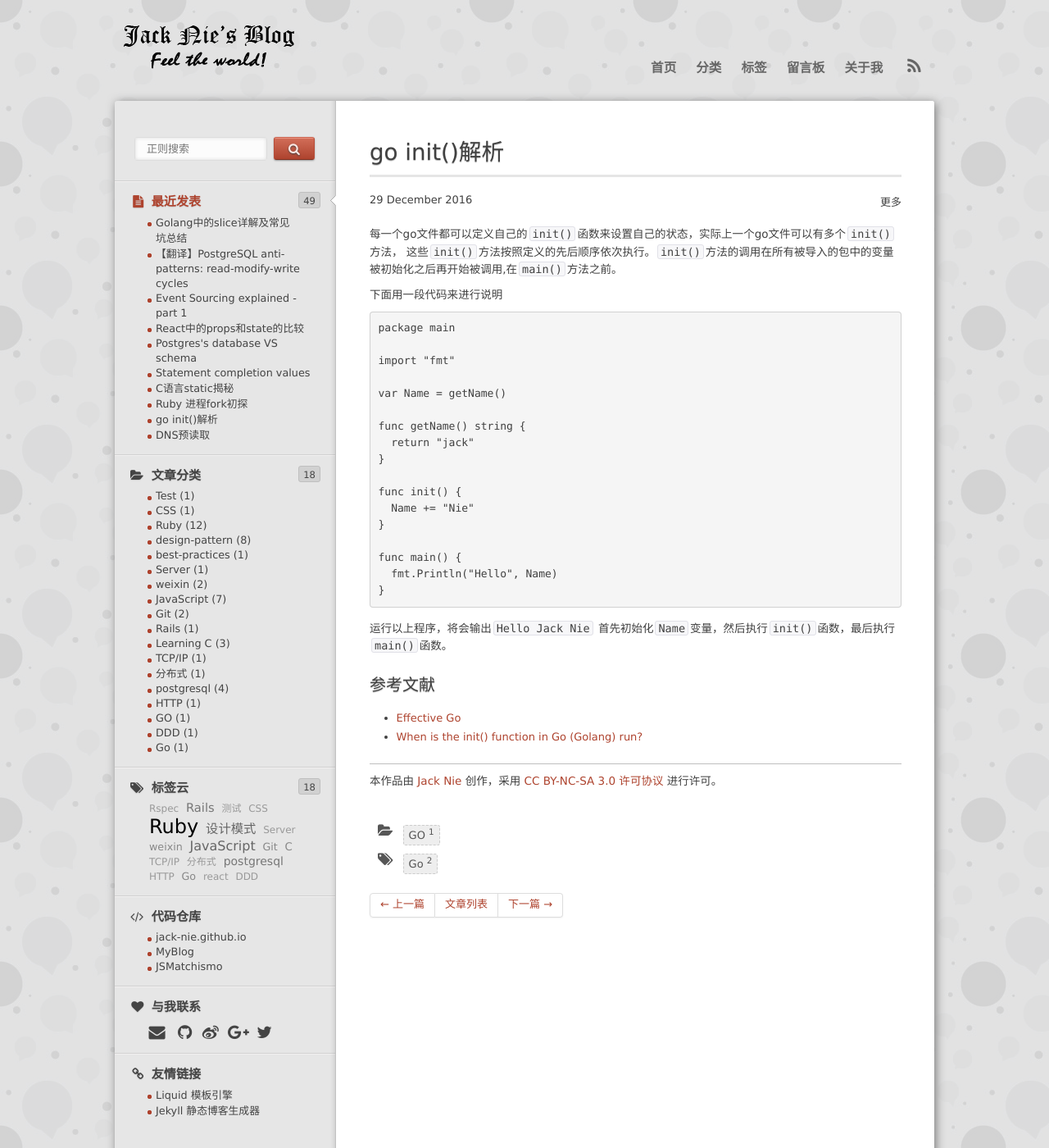
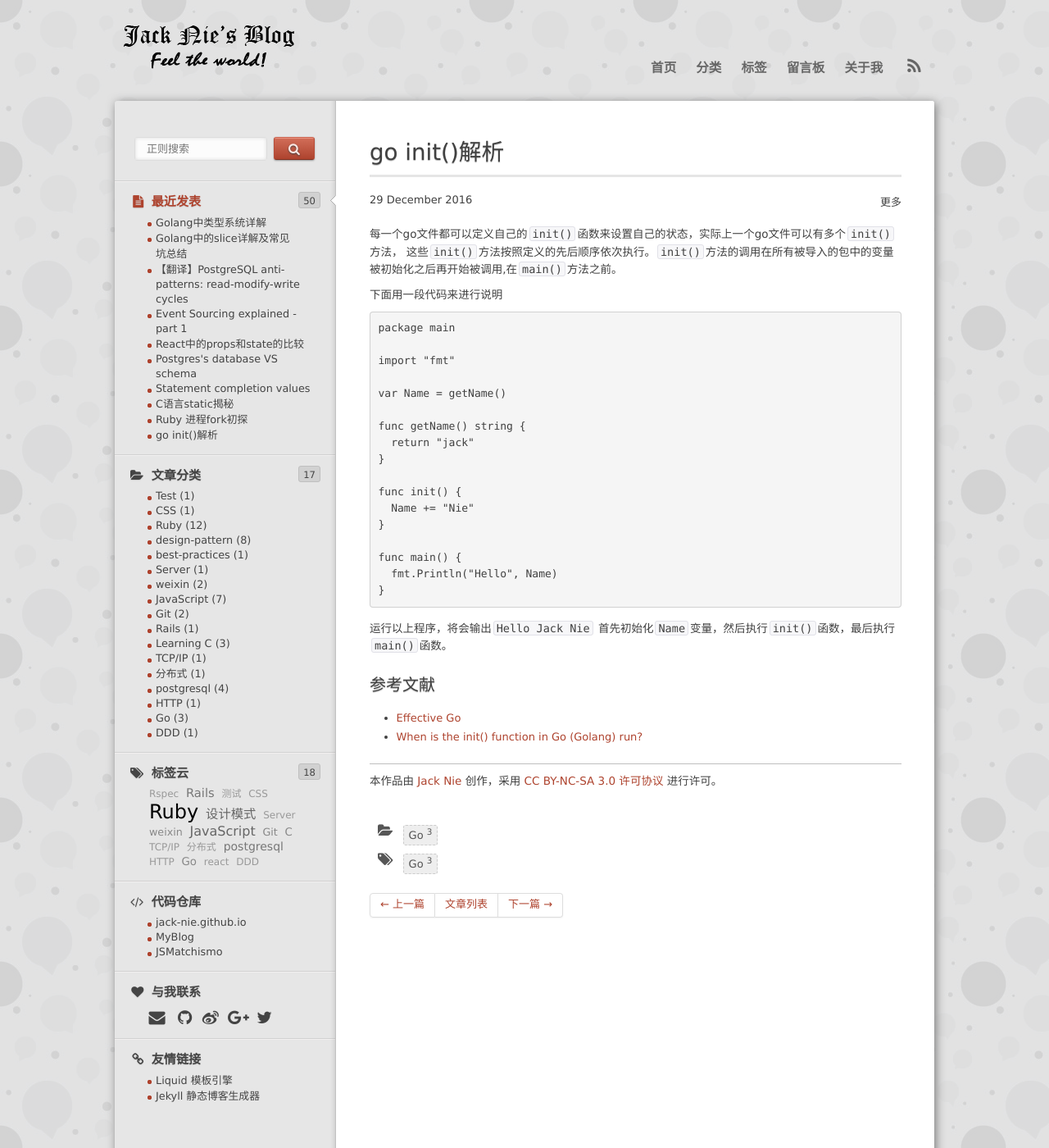
Before and after one commit to jack-nie/jack-nie.github.io, a Jekyll site: the page built from _posts/2016-12-29-go-init.markdown, in a window 1280 px wide and 1400 px high. Shown: the whole window at 82% size. Built offline with Jekyll 4.4.1, drawn with Linux system fonts in a browser that asks for light colours; nearby versions of some CDN libraries; library files that are not in the unit come from our copies; comment, search, counter and statistics services are not loaded; part of the change alters nothing that is shown.

Commit message:
fix typo

```diff
--- a/_posts/2016-12-29-go-init.markdown
+++ b/_posts/2016-12-29-go-init.markdown
@@ -4,7 +4,7 @@ title:  "go init()解析"
 date:   "2016-12-29"
 keywords: ["go"]
 description: "go"
-category: "GO"
+category: "Go"
 tags: ["Go"]
 ---
 
--- /dev/null
+++ b/_posts/2018-02-14-golang-types.markdown
@@ -0,0 +1,30 @@
+---
+layout: post
+title:  "Golang中类型系统详解"
+date:   "2018-02-14"
+keywords: ["golang", "name type", "uname type"]
+description: "golang 类型系统详解 "
+category: "Go"
+tags: ["Go"]
+---
+{% include JB/setup %}
+
+最近看到一篇关于指导go语言新手怎么学习的[文章](https://blog.rubylearning.com/best-practices-for-a-new-go-developer-8660384302fc "文章")，里面讲到了named type, unnamed type，恰好这一块有点印象，但是记忆已经不是太清晰了，所以本文总结一下，加深理解和记忆。
+
+### 1.Named Type VS Unnamed Type ###
+
+golang提供了一些基础类型(pre-delared)如boolean, numeric, string。基础类型可以组合成组合类型，这些类型有数组，切片，指针，结构体，map以及channel。
+
+通过关键字type定义的类型叫做named type，前文描述的组合类型叫做unamed type。值得提出的一点就是基础类型也是named type。
+
+可以为named type添加方法集，但是为unamed type添加方法集将会造成编译不通过。新定义的类型不会继承named type或者unamed type的方法集。
+
+### 2.底层类型 ###
+
+named type的底层类型是基础类型或者组合类型，基础类型和组合类型的底层类型是它们自己。
+
+### 3.赋值 ###
+
+go是静态类型的，每个变量都有一个静态类型，在编译时，一个变量只有一种类型，不能被隐式的转换。
+如果named type的底层类型是基础类型，那么通过named type声明的变量和基础类型声明的变量之间不可以赋值，即使这两者的底层类型是一致的。
+unamed type和组合类型之间是可以相互赋值的。
```
